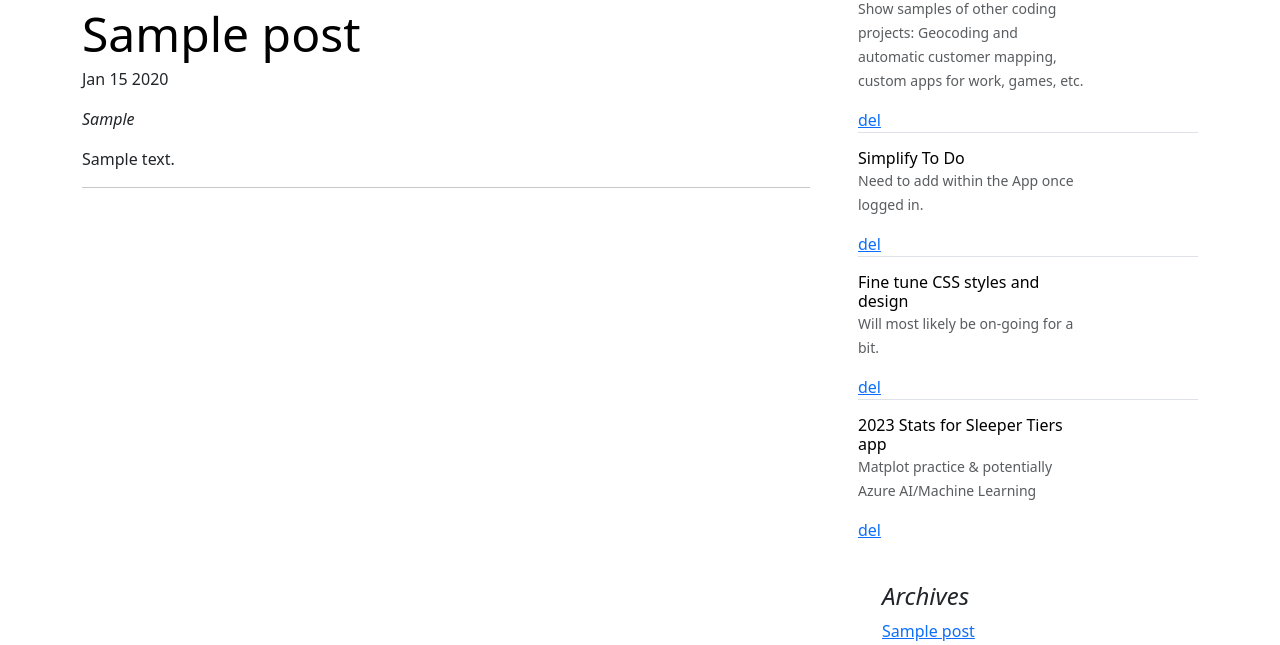
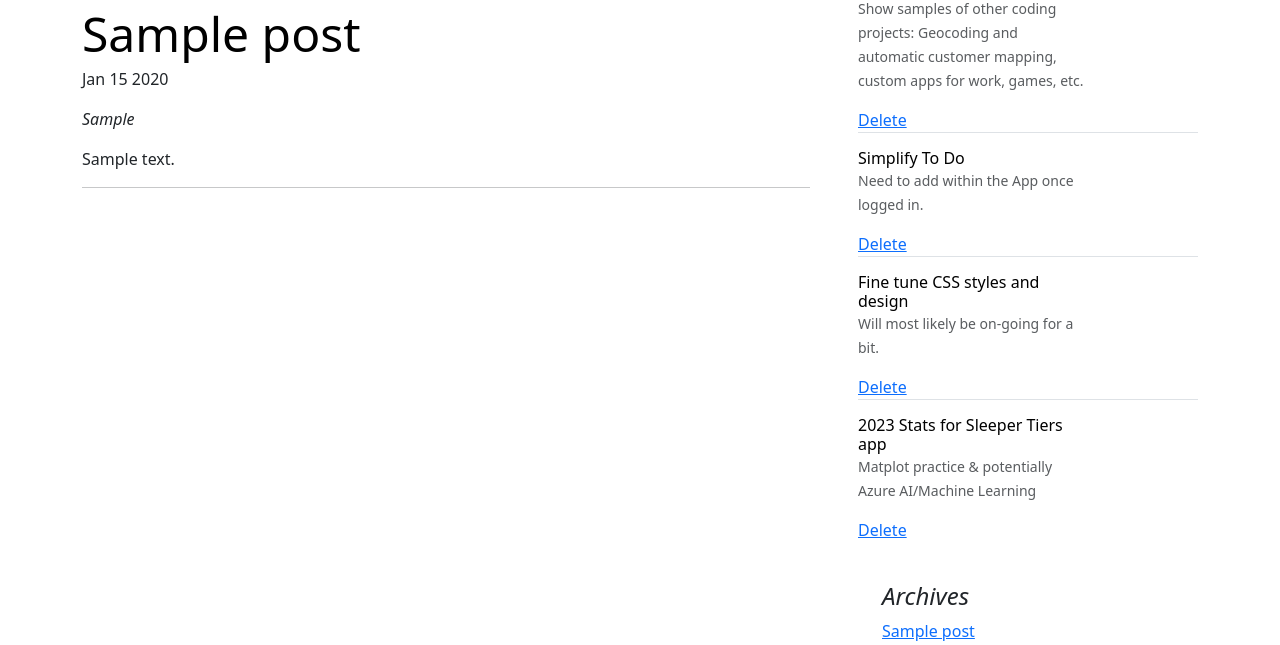
Before and after one commit to brownjf2027/PersonalSite, a Flask app: page / in a window 1280 px wide. Shown: the part 827-1472 px from the top of the page. Run offline with Flask 3, Linux system fonts and the light colour scheme; a user stored in the database is signed in; tables that the repository leaves empty hold one stand-in row (values such as "Sample post"); some libraries are stand-ins or nearby versions.

Commit message:
image for mm tracker

```diff
--- a/templates/index.html
+++ b/templates/index.html
@@ -121,7 +121,7 @@
                                 </div>
                             </a>
                             {% if logged_in %}
-                                <a href="{{ url_for('delete_todo', todo_id=todo['title']) }}">del</a>
+                                <a class='btn-primary' href="{{ url_for('delete_todo', todo_id=todo['title']) }}">Delete</a>
                             {% endif %}
                         </li>
                         {% endfor %}
```
